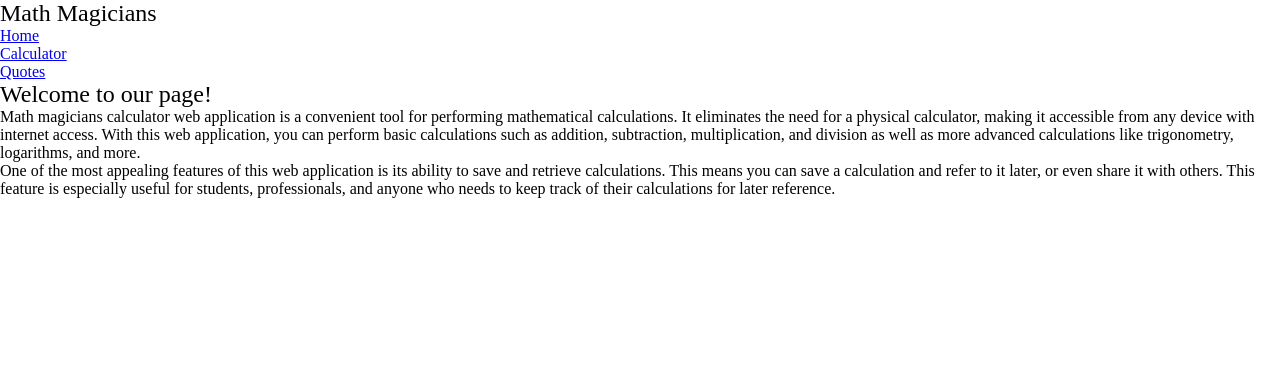
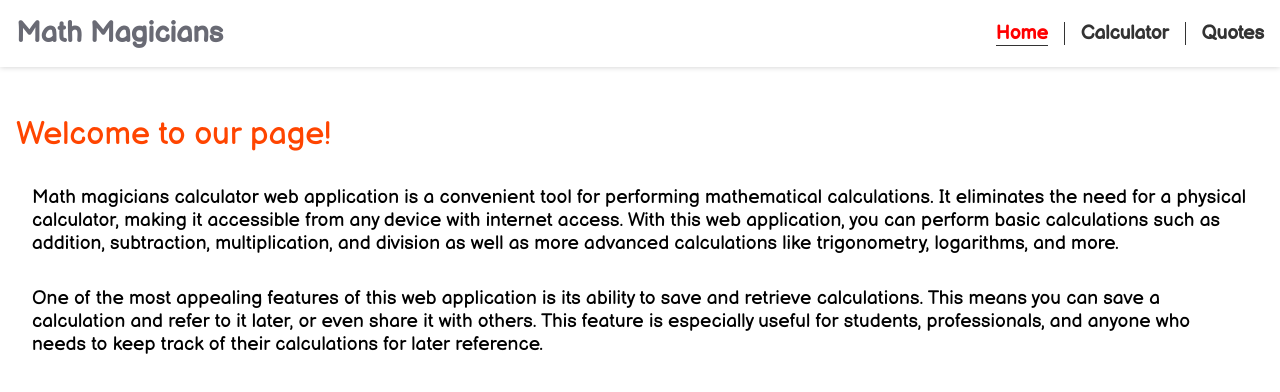
Before and after one commit to MNisarAli/Math-Magicians, a React (Create React App) app: page / in a window 1280 px wide. Shown: the top 392 px of the page. Built offline with nearby package versions, Linux system fonts and the light colour scheme.

Commit message:
Add styling for complete application.

```diff
--- a/src/App.css
+++ b/src/App.css
@@ -1,3 +1,5 @@
+@import url('https://fonts.googleapis.com/css2?family=Balsamiq+Sans&display=swap');
+
 :root {
   --grey: #858694;
   --dark: #333;
@@ -9,16 +11,16 @@
 * {
   padding: 0;
   margin: 0;
+  font-family: 'Balsamiq Sans', cursive, sans-serif;
   font-weight: 500;
 }
 
 .calc-app {
   display: grid;
   grid-template-columns: repeat(4, 1fr);
-  padding: 1rem;
   max-width: 500px;
-  margin: auto;
-  margin-top: 10rem;
+  margin-top: 3rem;
+  height: 24rem;
 }
 
 .calc-result {
@@ -51,3 +53,116 @@ button:hover {
 .zero {
   grid-column: span 2;
 }
+
+.navbar {
+  display: flex;
+  align-items: center;
+  justify-content: space-between;
+  box-shadow: 0 0 6px rgb(0 0 0 / 20%);
+  padding: 0.8rem;
+}
+
+h2 {
+  color: #696a74;
+  font-size: 1.5rem;
+  font-weight: 700;
+}
+
+.nav-list {
+  display: flex;
+  list-style: none;
+  gap: 0.5rem;
+}
+
+li {
+  border-left: 1px solid var(--dark);
+  padding-left: 0.5rem;
+}
+
+.nav-list > :first-child {
+  border: none;
+  padding: 0;
+}
+
+a {
+  text-decoration: none;
+  color: var(--dark);
+  font-size: 1rem;
+  font-weight: 600;
+}
+
+.active {
+  border-bottom: 1px solid var(--dark);
+  color: red;
+}
+
+main {
+  padding: 1rem;
+}
+
+h1 {
+  font-size: 2rem;
+  color: #ff4500;
+  margin: 2rem 0;
+}
+
+.home p {
+  padding-bottom: 2rem;
+}
+
+.quotes {
+  margin-top: 2rem;
+}
+
+.quote {
+  font-style: italic;
+  font-size: 1rem;
+}
+
+@media screen and (min-width: 768px) {
+  .navbar {
+    padding: 1rem;
+  }
+
+  h2 {
+    font-size: 1.8rem;
+  }
+
+  .nav-list {
+    gap: 1rem;
+  }
+
+  li {
+    padding-left: 1rem;
+  }
+
+  a {
+    font-size: 1.2rem;
+  }
+
+  main {
+    display: flex;
+    flex-direction: column;
+  }
+
+  .home p {
+    font-size: 1.2rem;
+    padding: 0 1rem 2rem;
+  }
+
+  .calc-app {
+    display: grid;
+    grid-template-columns: repeat(4, 1fr);
+    max-width: 550px;
+    margin-top: 3rem;
+    height: 24rem;
+    align-self: flex-end;
+    width: 100%;
+    padding: 0 5rem;
+  }
+
+  .quote {
+    font-size: 1.2rem;
+    padding: 2rem;
+  }
+}
```
